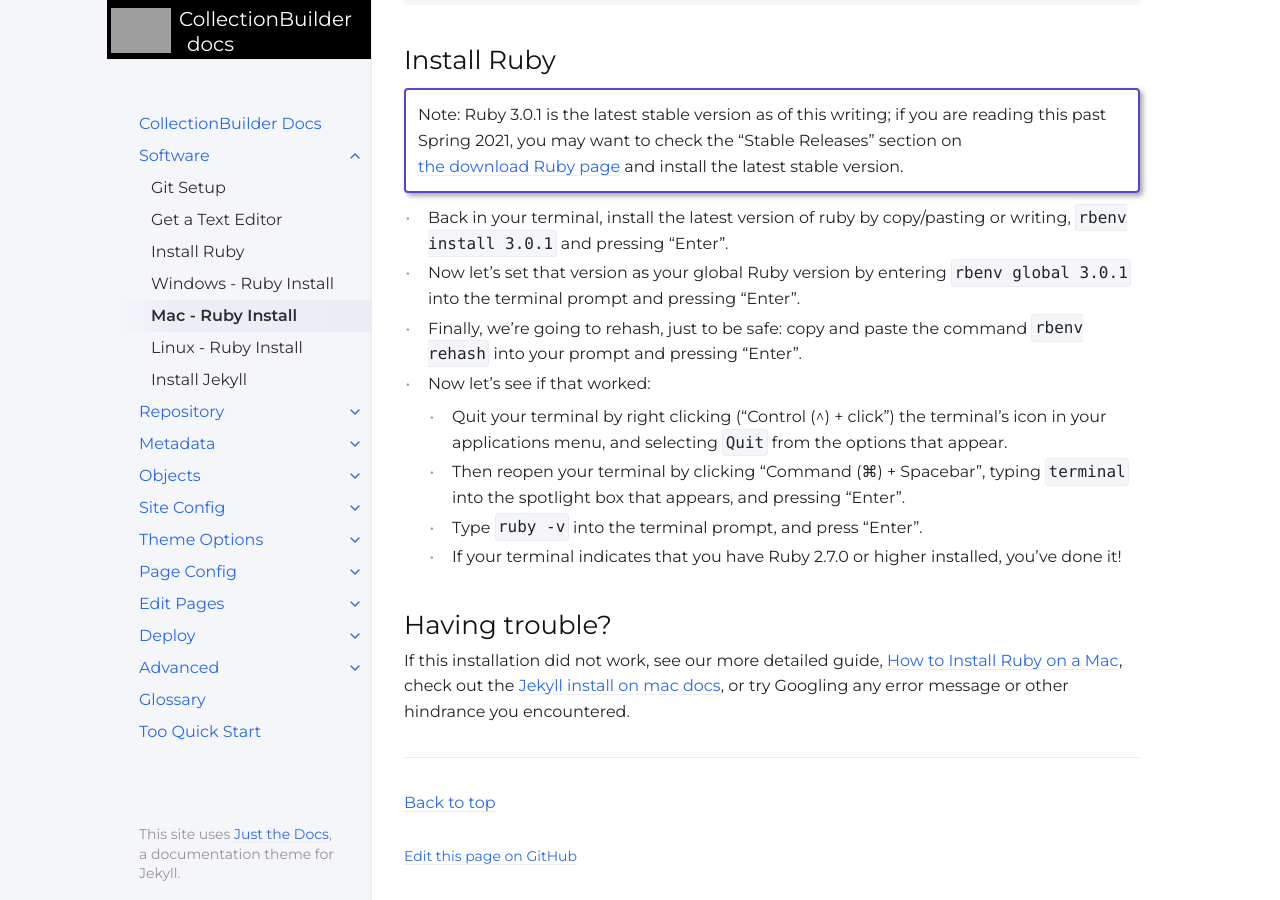
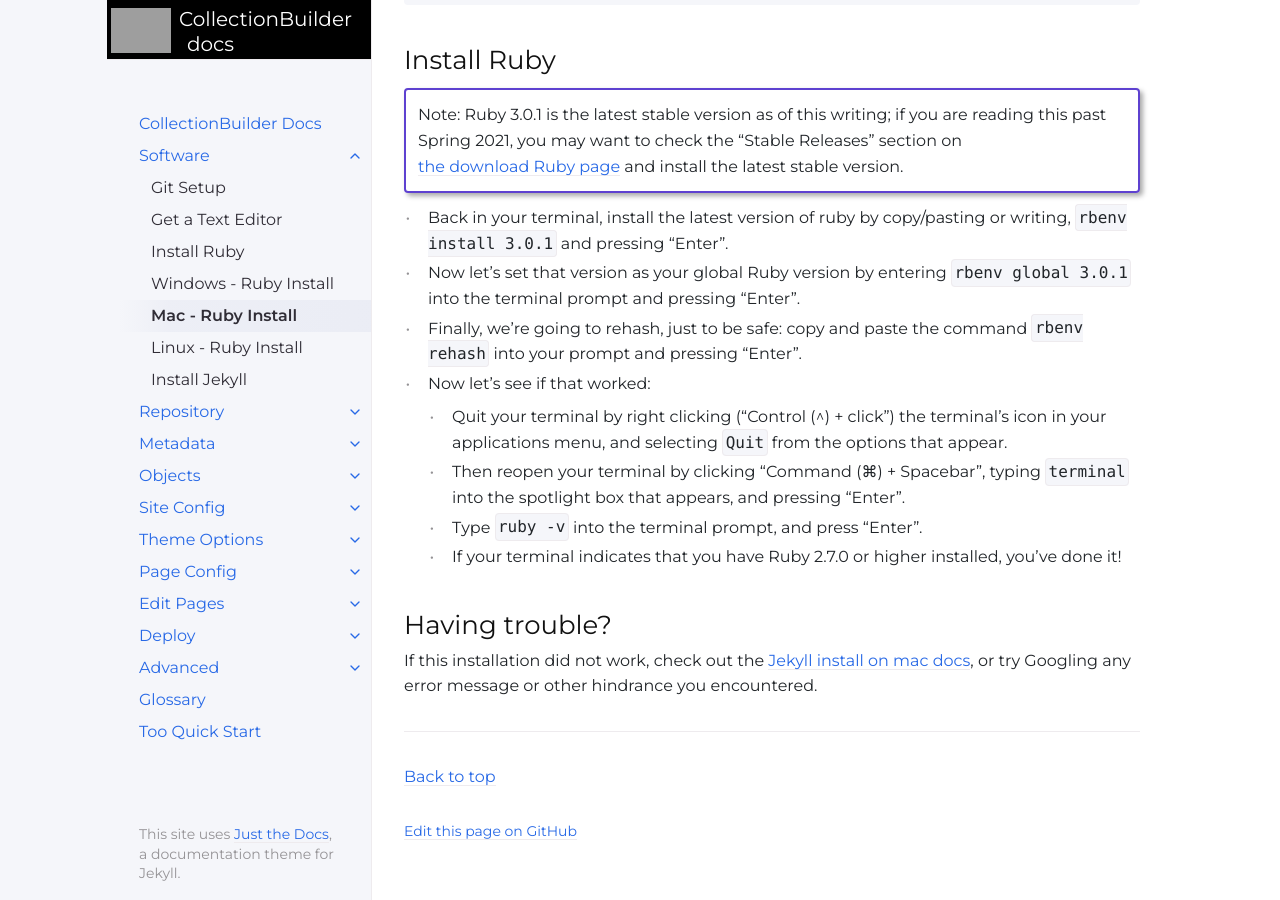
Before and after one commit to CollectionBuilder/cb-docs, a Jekyll site: the page built from docs/software/ruby_mac.md, in a window 1280 px wide and 900 px high, scrolled down 1787 px. Built offline with Jekyll 4.4.1, drawn with Linux system fonts in a browser that asks for light colours; after the commit the page ends 2661 px from its top, so only the background shows below that.

Commit message:
remove link to outdated how to

```diff
--- a/docs/software/ruby_mac.md
+++ b/docs/software/ruby_mac.md
@@ -75,4 +75,4 @@ Note: Ruby 3.0.1 is the latest stable version as of this writing; if you are rea
 
 ## Having trouble?
 
-If this installation did not work, see our more detailed guide, [How to Install Ruby on a Mac](https://lib-static.github.io/howto/howtos/installrubymac.html){:target="_blank" rel="noopener"}, check out the [Jekyll install on mac docs](https://jekyllrb.com/docs/installation/macos/), or try Googling any error message or other hindrance you encountered.
+If this installation did not work, check out the [Jekyll install on mac docs](https://jekyllrb.com/docs/installation/macos/), or try Googling any error message or other hindrance you encountered.
```
